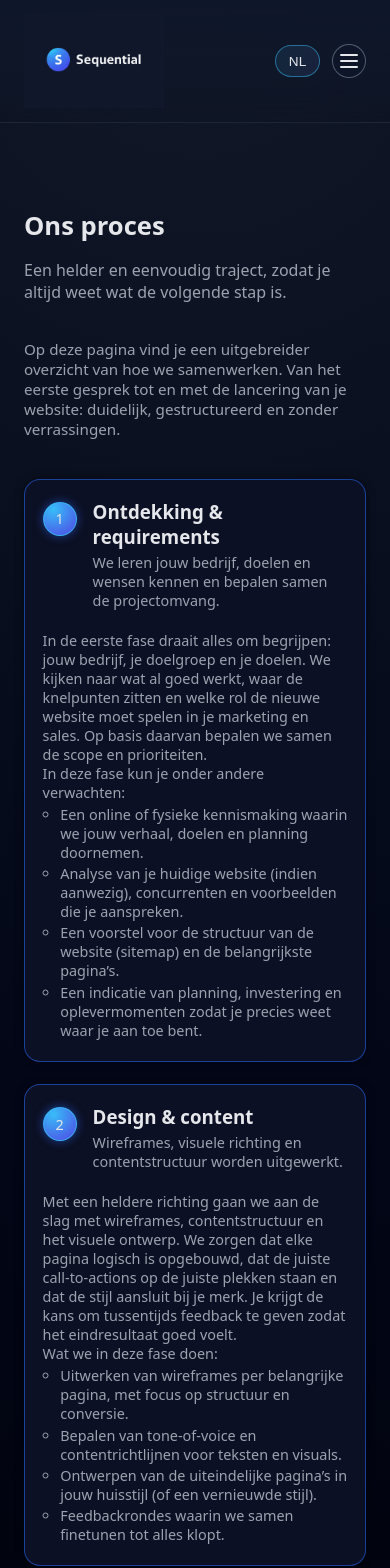
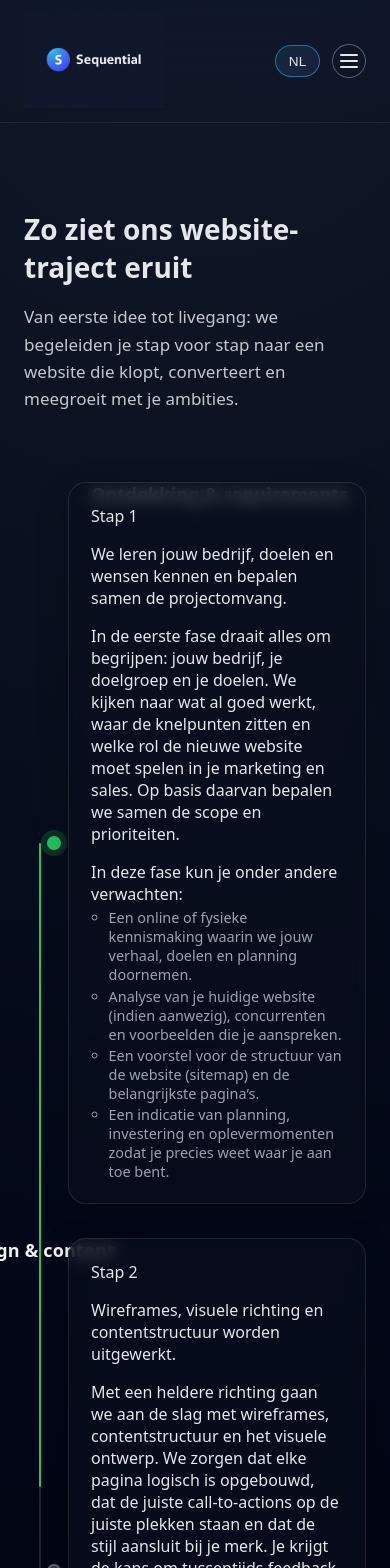
Before and after one commit to QXOonincx/Sequential, a Next.js app in the folder Nextjs/: page /proces in a window 390 px wide. Shown: the top 1568 px of the page. Built offline with nearby package versions, Linux system fonts and the light colour scheme.

Commit message:
proces timeline

```diff
--- a/Nextjs/src/components/proces.tsx
+++ b/Nextjs/src/components/proces.tsx
@@ -1,131 +1,247 @@
 "use client";
 
+import React, { useEffect, useMemo, useRef, useState } from "react";
+import "@/styles/index.css";
+import { useTranslation } from "react-i18next";
 
-import React from "react";
-import "@/styles/index.css";
-import NavBar from "./NavBar";
-import { useTranslation } from "react-i18next";
-// import { Helmet } from "react-helmet-async";
+type Step = {
+  n: number;
+  title: string;
+  desc: string;
+  long: string;
+  listTitle: string;
+  list: string[];
+};
+
+const clamp = (v: number, min: number, max: number) =>
+  Math.min(max, Math.max(min, v));
 
 const Process: React.FC = () => {
   const { t } = useTranslation();
 
+  const steps: Step[] = useMemo(
+    () => [
+      {
+        n: 1,
+        title: t("process.step1.title"),
+        desc: t("process.step1.desc"),
+        long: t("processPage.step1.long"),
+        listTitle: t("processPage.step1.listTitle"),
+        list: [
+          t("processPage.step1.list.1"),
+          t("processPage.step1.list.2"),
+          t("processPage.step1.list.3"),
+          t("processPage.step1.list.4"),
+        ],
+      },
+      {
+        n: 2,
+        title: t("process.step2.title"),
+        desc: t("process.step2.desc"),
+        long: t("processPage.step2.long"),
+        listTitle: t("processPage.step2.listTitle"),
+        list: [
+          t("processPage.step2.list.1"),
+          t("processPage.step2.list.2"),
+          t("processPage.step2.list.3"),
+          t("processPage.step2.list.4"),
+        ],
+      },
+      {
+        n: 3,
+        title: t("process.step3.title"),
+        desc: t("process.step3.desc"),
+        long: t("processPage.step3.long"),
+        listTitle: t("processPage.step3.listTitle"),
+        list: [
+          t("processPage.step3.list.1"),
+          t("processPage.step3.list.2"),
+          t("processPage.step3.list.3"),
+          t("processPage.step3.list.4"),
+        ],
+      },
+    ],
+    [t]
+  );
+
+  const timelineRef = useRef<HTMLDivElement | null>(null);
+  const fillRef = useRef<HTMLDivElement | null>(null);
+  const itemRefs = useRef<(HTMLLIElement | null)[]>([]);
+  const dotRefs = useRef<(HTMLSpanElement | null)[]>([]);
+
+  const [inCenter, setInCenter] = useState<boolean[]>(() =>
+    steps.map(() => false)
+  );
+  const [reached, setReached] = useState<boolean[]>(() =>
+    steps.map(() => false)
+  );
+
+  // start & end van de lijn (dot centers)
+  useEffect(() => {
+    const tl = timelineRef.current;
+    if (!tl) return;
+
+    const setRange = () => {
+      const firstDot = dotRefs.current[0];
+      const lastDot = dotRefs.current[dotRefs.current.length - 1];
+      if (!firstDot || !lastDot) return;
+
+      const tlRect = tl.getBoundingClientRect();
+
+      const startPx =
+        firstDot.getBoundingClientRect().top +
+        firstDot.offsetHeight / 2 -
+        tlRect.top;
+
+      const endPx =
+        lastDot.getBoundingClientRect().top +
+        lastDot.offsetHeight / 2 -
+        tlRect.top;
+
+      tl.style.setProperty("--sq-tl-start", `${startPx}px`);
+      tl.style.setProperty("--sq-tl-end", `${endPx}px`);
+    };
+
+    setRange();
+    window.addEventListener("resize", setRange);
+    return () => window.removeEventListener("resize", setRange);
+  }, [steps.length]);
+
+  // scroll → lijn + reached
+  useEffect(() => {
+    const tl = timelineRef.current;
+    if (!tl) return;
+
+    let raf = 0;
+
+    const update = () => {
+      const rect = tl.getBoundingClientRect();
+      const triggerY = window.innerHeight * 0.5;
+
+      const styles = getComputedStyle(tl);
+      const startPx = parseFloat(styles.getPropertyValue("--sq-tl-start")) || 0;
+      const endPx =
+        parseFloat(styles.getPropertyValue("--sq-tl-end")) || rect.height;
+
+      const range = Math.max(1, endPx - startPx);
+      const raw = (triggerY - (rect.top + startPx)) / range;
+      const progress = clamp(raw, 0, 1);
+
+      if (fillRef.current) {
+        fillRef.current.style.height = `${range * progress}px`;
+      }
+
+      setReached(
+        steps.map((_, i) => {
+          const dot = dotRefs.current[i];
+          if (!dot) return false;
+          const r = dot.getBoundingClientRect();
+          return r.top + r.height / 2 <= triggerY;
+        })
+      );
+    };
+
+    const onScroll = () => {
+      cancelAnimationFrame(raf);
+      raf = requestAnimationFrame(update);
+    };
+
+    onScroll();
+    window.addEventListener("scroll", onScroll, { passive: true });
+    window.addEventListener("resize", onScroll);
+
+    return () => {
+      cancelAnimationFrame(raf);
+      window.removeEventListener("scroll", onScroll);
+      window.removeEventListener("resize", onScroll);
+    };
+  }, [steps]);
+
+  // kaart in het midden
+  useEffect(() => {
+    const nodes = itemRefs.current.filter(Boolean) as HTMLLIElement[];
+    if (!nodes.length) return;
+
+    const obs = new IntersectionObserver(
+      (entries) => {
+        setInCenter((prev) => {
+          const next = [...prev];
+          for (const e of entries) {
+            const idx = Number((e.target as HTMLElement).dataset.index);
+            if (!Number.isNaN(idx)) next[idx] = e.isIntersecting;
+          }
+          return next;
+        });
+      },
+      { rootMargin: "-45% 0px -45% 0px" }
+    );
+
+    nodes.forEach((n) => obs.observe(n));
+    return () => obs.disconnect();
+  }, [steps.length]);
+
   return (
     <div className="sq-root">
-      {/* <Helmet>
-        <title>{t("seo.process.title", "Ons proces — Sequential")}</title>
-        <meta
-          name="description"
-          content={t(
-            "seo.process.description",
-            "Ontdek ons proces: van strategie en design tot ontwikkeling en lancering. Zo bouwen wij websites die converteren."
-          )}
-        />
-      </Helmet> */}
-
-
       <main>
         <section className="sq-section sq-process">
           <div className="sq-container">
-            <div className="sq-section-header">
-              <h2>{t("process.title")}</h2>
-              <p>{t("process.subtitle")}</p>
+            <div className="sq-process-intro-block">
+              <h2>Zo ziet ons website-traject eruit</h2>
+              <p>
+                Van eerste idee tot livegang: we begeleiden je stap voor stap
+                naar een website die klopt, converteert en meegroeit met je
+                ambities.
+              </p>
             </div>
 
-            <p className="sq-process-intro">{t("processPage.intro")}</p>
-
-            <ol className="sq-steps sq-process-steps">
-              {/* Stap 1 */}
-              <li className="sq-step sq-process-step">
-                <div className="sq-process-step-header">
-                  <span className="sq-step-number">1</span>
-                  <div>
-                    <h3 className="sq-process-step-title">
-                      {t("process.step1.title")}
-                    </h3>
-                    <p className="sq-process-step-summary">
-                      {t("process.step1.desc")}
-                    </p>
-                  </div>
+            <div ref={timelineRef} className="sq-timeline">
+              <div className="sq-timeline-line" aria-hidden="true">
+                <div ref={fillRef} className="sq-timeline-line-fill" />
               </div>
 
-                <div className="sq-process-step-body">
-                  <p>{t("processPage.step1.long")}</p>
+              <ol className="sq-timeline-list">
+                {steps.map((s, i) => {
+                  const side = i % 2 === 0 ? "left" : "right";
+                  const isActive = inCenter[i] && reached[i];
 
-                  <p className="sq-process-list-title">
-                    {t("processPage.step1.listTitle")}
-                  </p>
-                  <ul className="sq-process-list">
-                    <li>{t("processPage.step1.list.1")}</li>
-                    <li>{t("processPage.step1.list.2")}</li>
-                    <li>{t("processPage.step1.list.3")}</li>
-                    <li>{t("processPage.step1.list.4")}</li>
-                  </ul>
-                </div>
-              </li>
+                  return (
+                    <li
+                      key={s.n}
+                      data-index={i}
+                      className={`sq-tl-item sq-tl-${side} ${
+                        isActive ? "is-active" : ""
+                      }`}
+                      ref={(node) => {
+                        itemRefs.current[i] = node;
+                      }}
+                    >
+                      <div className="sq-tl-step-title">{s.title}</div>
 
-              {/* Stap 2 */}
-              <li className="sq-step sq-process-step">
-                <div className="sq-process-step-header">
-                  <span className="sq-step-number">2</span>
-                  <div>
-                    <h3 className="sq-process-step-title">
-                      {t("process.step2.title")}
-                    </h3>
-                    <p className="sq-process-step-summary">
-                      {t("process.step2.desc")}
-                    </p>
-                  </div>
+                      <div className="sq-tl-marker" aria-hidden="true">
+                        <span
+                          className="sq-tl-dot"
+                          ref={(node) => {
+                            dotRefs.current[i] = node;
+                          }}
+                        />
                       </div>
 
-                <div className="sq-process-step-body">
-                  <p>{t("processPage.step2.long")}</p>
+                      <article className="sq-tl-card">
+                        <span className="sq-tl-step">Stap {s.n}</span>
+                        <p className="sq-tl-summary">{s.desc}</p>
 
-                  <p className="sq-process-list-title">
-                    {t("processPage.step2.listTitle")}
-                  </p>
+                        <p>{s.long}</p>
+                        <p className="sq-process-list-title">{s.listTitle}</p>
                         <ul className="sq-process-list">
-                    <li>{t("processPage.step2.list.1")}</li>
-                    <li>{t("processPage.step2.list.2")}</li>
-                    <li>{t("processPage.step2.list.3")}</li>
-                    <li>{t("processPage.step2.list.4")}</li>
+                          {s.list.map((x, idx) => (
+                            <li key={idx}>{x}</li>
+                          ))}
                         </ul>
-                </div>
+                      </article>
                     </li>
-
-              {/* Stap 3 */}
-              <li className="sq-step sq-process-step">
-                <div className="sq-process-step-header">
-                  <span className="sq-step-number">3</span>
-                  <div>
-                    <h3 className="sq-process-step-title">
-                      {t("process.step3.title")}
-                    </h3>
-                    <p className="sq-process-step-summary">
-                      {t("process.step3.desc")}
-                    </p>
-                  </div>
-                </div>
-
-                <div className="sq-process-step-body">
-                  <p>{t("processPage.step3.long")}</p>
-
-                  <p className="sq-process-list-title">
-                    {t("processPage.step3.listTitle")}
-                  </p>
-                  <ul className="sq-process-list">
-                    <li>{t("processPage.step3.list.1")}</li>
-                    <li>{t("processPage.step3.list.2")}</li>
-                    <li>{t("processPage.step3.list.3")}</li>
-                    <li>{t("processPage.step3.list.4")}</li>
-                  </ul>
-                </div>
-              </li>
+                  );
+                })}
               </ol>
-
-            <div className="sq-process-outro">
-              <h3>{t("processPage.outro.title")}</h3>
-              <p>{t("processPage.outro.text")}</p>
             </div>
           </div>
         </section>
--- a/Nextjs/src/styles/sections.css
+++ b/Nextjs/src/styles/sections.css
@@ -278,3 +278,201 @@
     grid-template-columns: minmax(0, 1.3fr) minmax(0, 1fr);
   }
 }
+
+
+/* ============ PROCESS INTRO ============ */
+
+.sq-process-intro-block {
+  max-width: 720px;
+  margin-bottom: 60px;
+}
+
+.sq-process-intro-block h2 {
+  font-size: 34px;
+  font-weight: 700;
+  margin-bottom: 14px;
+}
+
+.sq-process-intro-block p {
+  font-size: 17px;
+  line-height: 1.6;
+  opacity: 0.85;
+}
+
+/* ============ PROCESS TIMELINE ============ */
+
+.sq-timeline {
+  position: relative;
+  padding: 10px 0 30px;
+
+  /* ✅ MINDER SCROLL-RUIMTE, maar genoeg voor laatste dot */
+  padding-bottom: calc(30px + 10vh);
+
+  --sq-tl-start: 0px;
+  --sq-tl-end: 100%;
+}
+
+/* lijn */
+.sq-timeline-line {
+  position: absolute;
+  left: 50%;
+  top: 0;
+  bottom: 0;
+  width: 2px;
+  transform: translateX(-50%);
+  pointer-events: none;
+  isolation: isolate;
+}
+
+.sq-timeline-line::before {
+  content: "";
+  position: absolute;
+  left: 0;
+  top: var(--sq-tl-start);
+  height: calc(var(--sq-tl-end) - var(--sq-tl-start));
+  width: 100%;
+  background: rgba(255, 255, 255, 0.12);
+  border-radius: 999px;
+  z-index: 0;
+}
+
+.sq-timeline-line-fill {
+  position: absolute;
+  left: 0;
+  top: var(--sq-tl-start);
+  width: 100%;
+  height: 0;
+  background: #22c55e;
+  border-radius: 999px;
+  z-index: 1;
+}
+
+/* List */
+.sq-timeline-list {
+  list-style: none;
+  margin: 0;
+  padding: 0;
+  display: grid;
+  gap: 34px;
+}
+
+/* Item */
+.sq-tl-item {
+  position: relative;
+  display: grid;
+  grid-template-columns: 1fr 80px 1fr;
+}
+
+/* Kaart */
+.sq-tl-card {
+  position: relative;
+  background: rgba(10, 15, 30, 0.65);
+  border: 1px solid rgba(255, 255, 255, 0.1);
+  border-radius: 18px;
+  padding: 22px;
+  box-shadow: 0 10px 30px rgba(0, 0, 0, 0.25);
+  backdrop-filter: blur(8px);
+}
+
+.sq-tl-left .sq-tl-card {
+  grid-column: 1;
+}
+
+.sq-tl-right .sq-tl-card {
+  grid-column: 3;
+}
+
+/* marker */
+.sq-tl-marker {
+  position: absolute;
+  top: 0;
+  bottom: 0;
+  left: 50%;
+  width: 80px;
+  transform: translateX(-50%);
+  pointer-events: none;
+}
+
+.sq-tl-dot {
+  position: absolute;
+  top: 50%;
+  left: 50%;
+  transform: translate(-50%, -50%);
+  width: 14px;
+  height: 14px;
+  border-radius: 999px;
+  background: rgba(255, 255, 255, 0.22);
+  border: 2px solid rgba(255, 255, 255, 0.22);
+  box-shadow: 0 0 0 6px rgba(34, 197, 94, 0);
+  transition: 180ms ease;
+}
+
+.sq-tl-item.is-active .sq-tl-dot {
+  background: #22c55e;
+  border-color: #22c55e;
+  box-shadow: 0 0 0 6px rgba(34, 197, 94, 0.18);
+}
+
+/* Titels naast de lijn */
+.sq-tl-step-title {
+  position: absolute;
+  top: 50%;
+  transform: translateY(-50%);
+  font-size: 20px;
+  font-weight: 700;
+  color: #fff;
+  white-space: nowrap;
+  letter-spacing: 0.2px;
+  opacity: 0.95;
+}
+
+.sq-tl-left .sq-tl-step-title {
+  left: calc(50% + 52px);
+  text-align: left;
+}
+
+.sq-tl-right .sq-tl-step-title {
+  right: calc(50% + 52px);
+  text-align: right;
+}
+
+/* mobile */
+@media (max-width: 900px) {
+  .sq-process-intro-block h2 {
+    font-size: 28px;
+  }
+
+  .sq-timeline {
+    padding-bottom: calc(30px + 28vh);
+  }
+
+  .sq-tl-item {
+    grid-template-columns: 30px 1fr;
+    gap: 14px;
+  }
+
+  .sq-timeline-line {
+    left: 15px;
+    transform: none;
+  }
+
+  .sq-tl-marker {
+    left: 15px;
+    width: 30px;
+    transform: none;
+  }
+
+  .sq-tl-left .sq-tl-card,
+  .sq-tl-right .sq-tl-card {
+    grid-column: 2;
+  }
+
+  .sq-tl-step-title {
+    position: relative;
+    top: auto;
+    transform: none;
+    margin-bottom: 6px;
+    font-size: 18px;
+    text-align: left !important;
+  }
+}
```
Also changed, not shown: 1 other file (tests, documents, lock files or other folders). Lines whose indentation alone changed are shown as unchanged.
